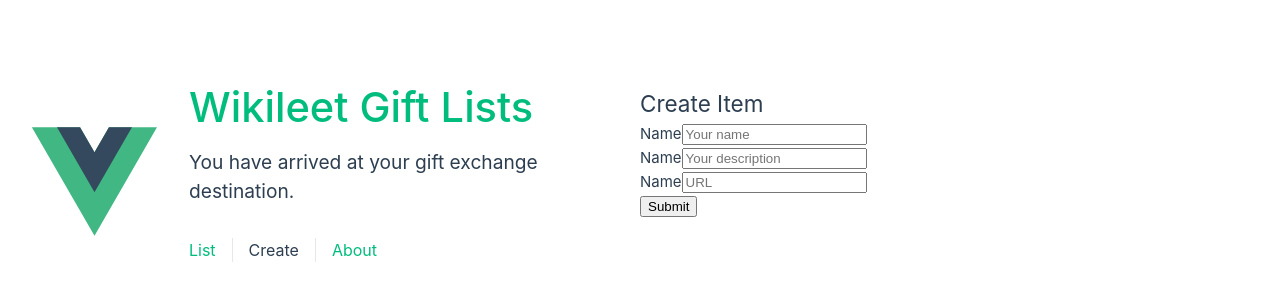
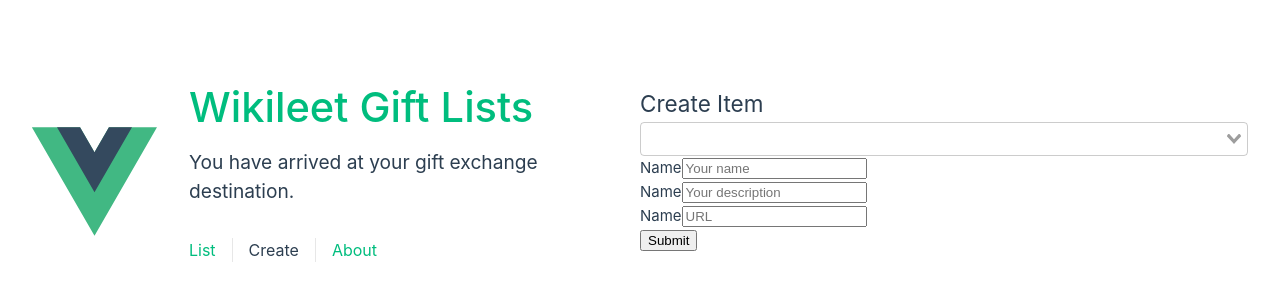
Before and after one commit to gabeduke/wikileet-api, a Vue app in the folder frontend/wikileet-ui/: page /create in a window 1280 px wide. Shown: the part 218-518 px from the top of the page. Built offline with nearby package versions, Linux system fonts and the light colour scheme; no server answers; what vue3-storage would draw is missing.

Commit message:
add user dropdown WIP

```diff
--- a/frontend/wikileet-ui/src/components/WikiList/WikiItem/CreateItem.vue
+++ b/frontend/wikileet-ui/src/components/WikiList/WikiItem/CreateItem.vue
@@ -5,6 +5,8 @@ const BASE_URL = import.meta.env.VITE_BASE_URL || "";
 const API_URL = `${BASE_URL}/api/v1`;
 
 export default {
+    selectUser: null,
+    users: [],
     name: 'PostFormAxios',
     data(){
         return{
@@ -15,9 +17,13 @@ export default {
             }
         }
     },
+    created() {
+        // fetch on init
+        this.fetchUsers()
+    },
     methods:{
         submitForm(){
-            axios.post(API_URL, this.form)
+            axios.post(API_URL,{params: {user_email:this.selectUser}}, this.form)
                  .then((res) => {
                      //Perform Success Action
                      console.log(res);
@@ -31,6 +37,10 @@ export default {
         },
         resetForm () {
             this.$refs.create.reset()
+        },
+        async fetchUsers() {
+            await axios.get(API_URL+"/users").then(response => (this.users = response.data.data))
+            console.log(this.users);
         }
     }
 }
@@ -40,6 +50,14 @@ export default {
     <div>
 
             <h2> Create Item </h2>
+            <div>
+                <v-select
+                v-model="selectUser"
+                :options="users"
+                label="email"
+                :reduce="user => user.email"
+                />
+            </div>
             <form ref="create" v-on:submit.prevent="submitForm">
                 <div class="form-group">
                     <label for="name">Name</label>
--- a/frontend/wikileet-ui/src/components/WikiList/WikiItem/ListItems.vue
+++ b/frontend/wikileet-ui/src/components/WikiList/WikiItem/ListItems.vue
@@ -19,8 +19,8 @@ export default {
   created() {
     // fetch on init
     this.fetchItems()
+    this.getDefaultUser()
     this.fetchUsers()
-    this.getDefaultUser()
   },
 
   watch: {
```
